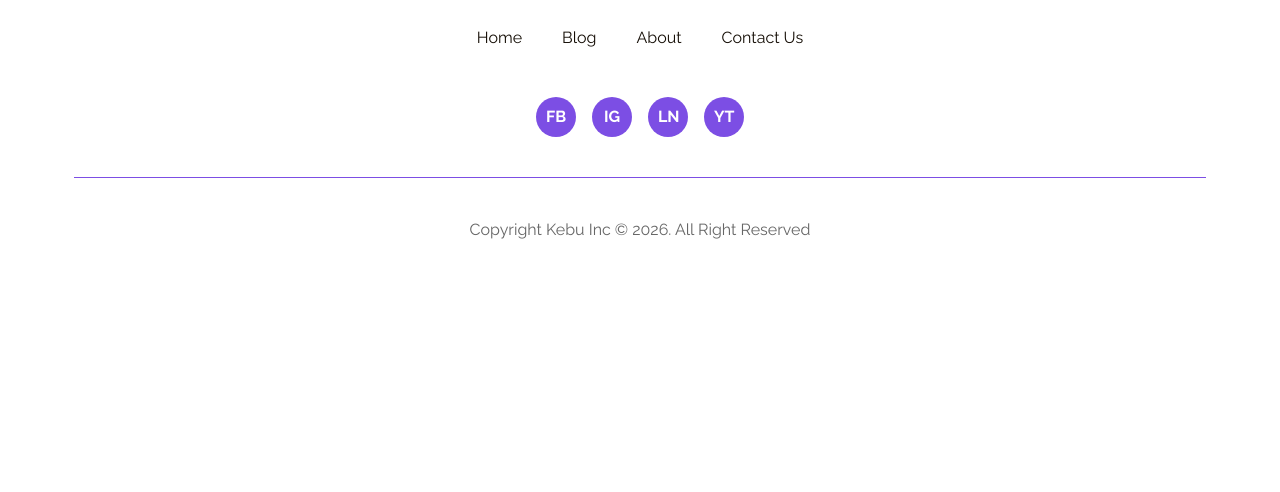
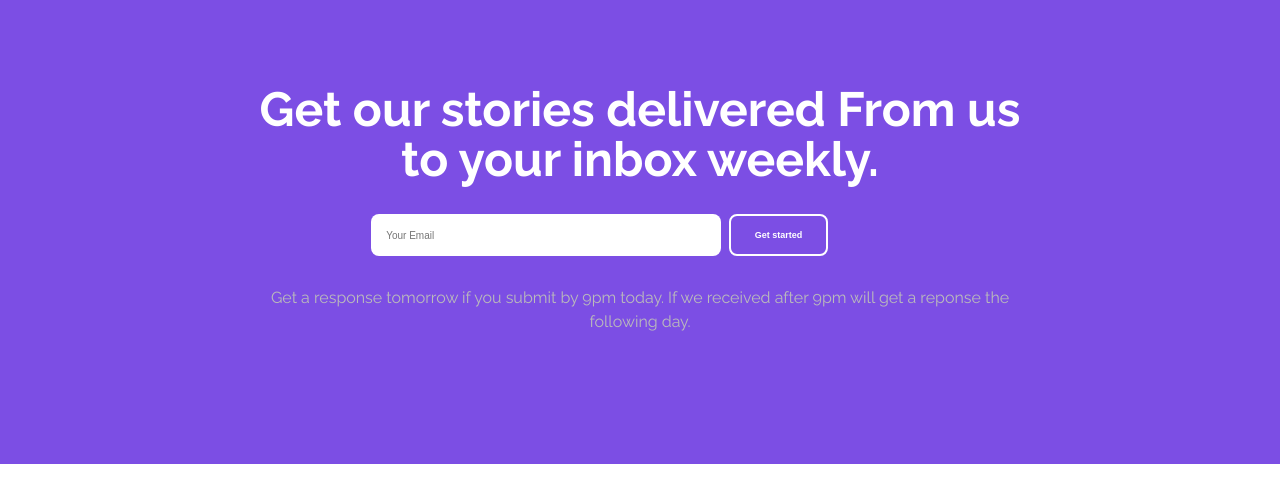
Before and after one commit to karimov738/multi-page_website, a plain HTML site: page single_blog.html in a window 1280 px wide. Shown: the part 2793-3285 px from the top of the page. Before the commit the page ends 3085 px from the top, so only its background shows below. Drawn offline with Linux system fonts and the light colour scheme.

Commit message:
little bug fixes

```diff
--- a/single_blog.html
+++ b/single_blog.html
@@ -199,6 +199,24 @@
         </div>
     </section>
 
+    <!-- FORM SECTION -->
+    <section class="form purple-bg">
+        <div class="form-content container">
+            <div class="form-header">
+                <span>Get our stories delivered From us to your inbox weekly.</span>
+            </div>
+            <form>
+                <input type="text" placeholder="Your Email" required />
+                <button class="btn-main">Get started</button>
+            </form>
+            <div class="form-text main-p">
+                <span>Get a response tomorrow if you submit by 9pm today. If we received
+                    after 9pm will get a reponse the following day.
+                </span>
+            </div>
+        </div>
+    </section>
+
     <!-- FOOTER SECTION -->
     <section class="footer container">
         <div class="footer-top">
--- a/styles/about.scss
+++ b/styles/about.scss
@@ -36,7 +36,7 @@
     }
 
     .blog-img {
-        background-image: url(/images/dev_team.jpg);
+        background-image: url(../images/dev_team.jpg);
         background-position: center;
         background-size: cover;
         background-repeat: no-repeat;
--- a/styles/sBlog.scss
+++ b/styles/sBlog.scss
@@ -75,7 +75,7 @@
         }
 
         .vr-guy {
-            background-image: url(/images/vr-guy_2.jpg);
+            background-image: url(../images/vr-guy_2.jpg);
             width: 74%;
             height: 312px;
             background-position: center;
```
Also changed, not shown: index.html (+1 -1 lines), styles/about.css, styles/sBlog.css, 2 other files.
